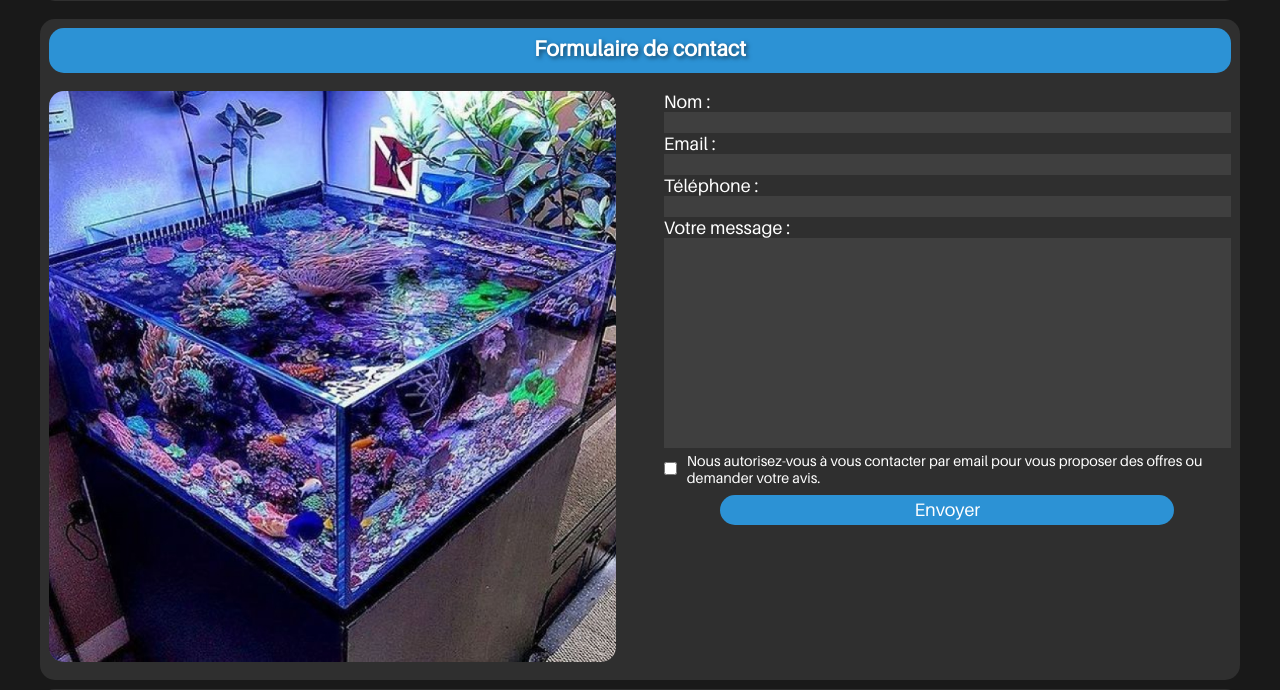
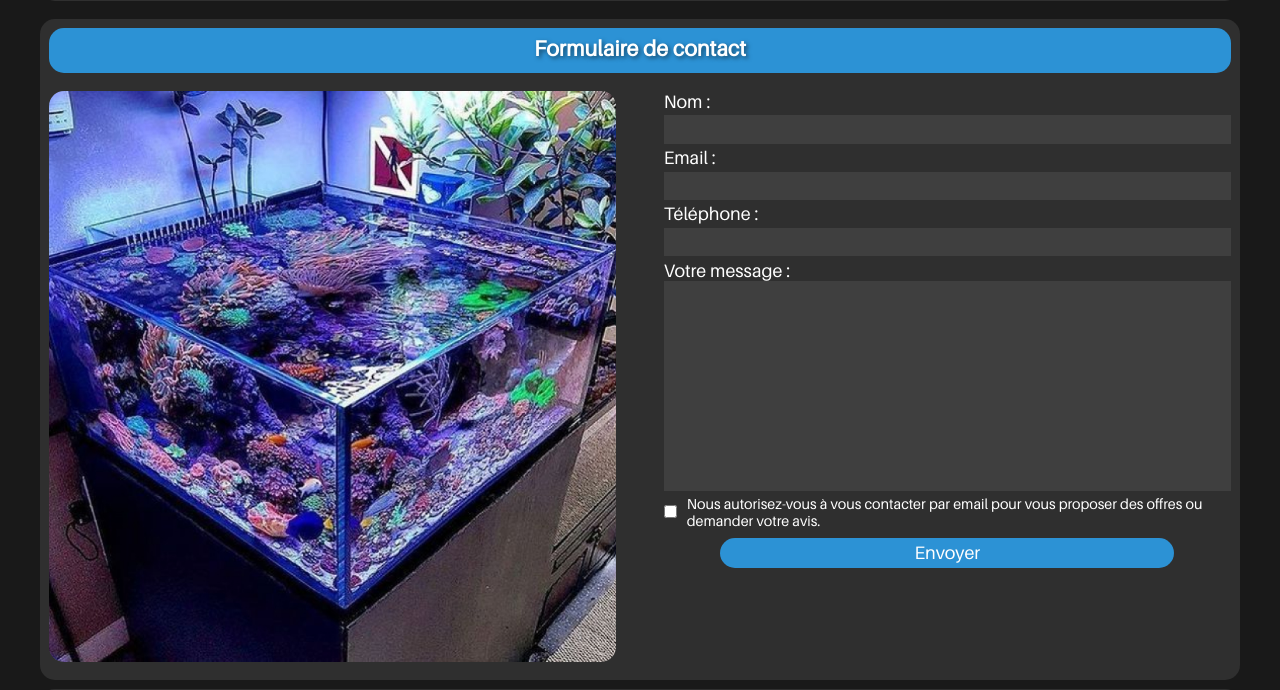
Before and after one commit to OliRati/the_golded_fish_tank, a PHP site: page / in a window 1280 px wide. Shown: the part 4733-5423 px from the top of the page. Run offline with PHP 8.4, Linux system fonts and the light colour scheme.

Commit message:
Adjust form and login sizes

```diff
--- a/assets/css/style.css
+++ b/assets/css/style.css
@@ -50,7 +50,7 @@ body {
     position: fixed;
     top: 50%;
     left: 50%;
-    width: 320px;
+    width: 300px;
     z-index: 500;
     background-color: #191919;
     border-radius: 10px;
@@ -511,6 +511,8 @@ form input {
     background-color: #3f3f3f;
     color: white;
     border: none;
+    padding: 0.2em 0;
+    margin: 0.2em 0;
 }
 
 form input[type='submit'],
```
